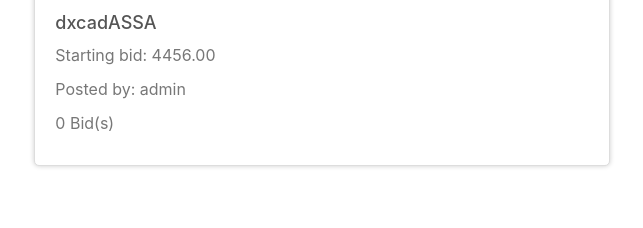
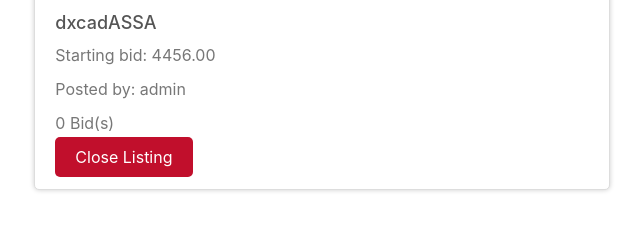
Before and after one commit to Knoxx-Code/cs50w-commerce, a Django app: page /listings/1 in a window 1280 px wide. Shown: the part 572-800 px from the top of the page, without its empty margins (318-961 px from the left). Run offline with Django 3.2, Linux system fonts and the light colour scheme; a user stored in the database is signed in; data comes from the database, SQL or seed files in the repository; both versions use the stored data as it was after the commit; some libraries are stand-ins or nearby versions.

Commit message:
Added the ability for a seller to close a listing

```diff
--- a/commerce/auctions/models.py
+++ b/commerce/auctions/models.py
@@ -1,4 +1,5 @@
 
+from tkinter.tix import Tree
 from django.contrib.auth.models import AbstractUser
 from django.db import models
 
@@ -31,8 +32,9 @@ class AuctionListing(models.Model):
     default='active'
     )
 
-    seller = models.ForeignKey(User,on_delete=models.CASCADE)
+    seller = models.ForeignKey(User,on_delete=models.CASCADE,related_name="listing_seller")
     created_at = models.DateTimeField(auto_now_add=True)
+    winner = models.ForeignKey(User,null=True,blank=True,on_delete=models.SET_NULL,related_name="listing_winner")
 
     def __str__(self):
         return f'{self.title} - Posted by: {self.seller}'
--- a/commerce/auctions/static/auctions/styles.css
+++ b/commerce/auctions/static/auctions/styles.css
@@ -276,3 +276,19 @@ p {
 .place-bid:hover {
     background-color: #0056b3;
 }
+
+.close-listing {
+    background-color: #c10f2c;
+    color: #fff;
+    border: none;
+    padding: 10px 20px;
+    border-radius: 5px;
+    cursor: pointer;
+    text-decoration: none;
+}
+
+.close-listing:hover {
+    background-color: #f31e42;
+    text-decoration: none;
+    color: #fff;
+}
--- a/commerce/auctions/templates/auctions/listing.html
+++ b/commerce/auctions/templates/auctions/listing.html
@@ -27,7 +27,7 @@
         </div>
         {% if user.is_authenticated %}
             {% if user == listing.seller %}
-
+                <a class="close-listing" href="{%url 'auctions:close_listing' listing.id%}">Close Listing</a>
             {%else%}
                 <form action="{%url 'auctions:listing_view' listing.id%}" method="post">
                     {% csrf_token %}
--- a/commerce/auctions/urls.py
+++ b/commerce/auctions/urls.py
@@ -12,5 +12,6 @@ urlpatterns = [
     path("register", views.register, name="register"),
     path("create",views.create_listing, name="create_listing"),
     path("listings/<int:listing_id>",views.listing_view,name="listing_view"),
+    path("listings/<int:listing_id>/close",views.close_listing,name="close_listing")
 
 ]
--- a/commerce/auctions/views.py
+++ b/commerce/auctions/views.py
@@ -1,9 +1,11 @@
+from ast import Pass
 from django.contrib.auth import authenticate, login, logout
 from django.db import IntegrityError
 from django.http import HttpResponse, HttpResponseRedirect
 from django.shortcuts import render,redirect
 from django.urls import reverse
 from django.contrib.auth.decorators import login_required
+from itsdangerous import NoneAlgorithm
 
 from .models import AuctionListing, User, Bid
 from . import forms
@@ -128,3 +130,20 @@ def listing_view(request,listing_id):
         # "bid_msg" : bid_msg
 
     })
+
+@login_required(login_url='/auctions/login/')
+def close_listing(request,listing_id):
+    listing = AuctionListing.objects.get(id=listing_id)
+    existing_bids = Bid.objects.filter(listing=listing)
+    if listing.seller == request.user:
+        if existing_bids.exists():
+            listing.status = 'completed'
+            winning_bid = existing_bids.order_by('-amount').first()
+            listing.winner = winning_bid.bidder
+        else:
+            listing.status = 'disabled'
+            listing.winner = None
+    listing.save()
+
+
+    return redirect('auctions:index')
```
Also changed, not shown: commerce/auctions/migrations/0007_auctionlisting_winner_alter_auctionlisting_seller.py (added), commerce/auctions/migrations/0008_alter_auctionlisting_seller.py (added), commerce/db.sqlite3.
